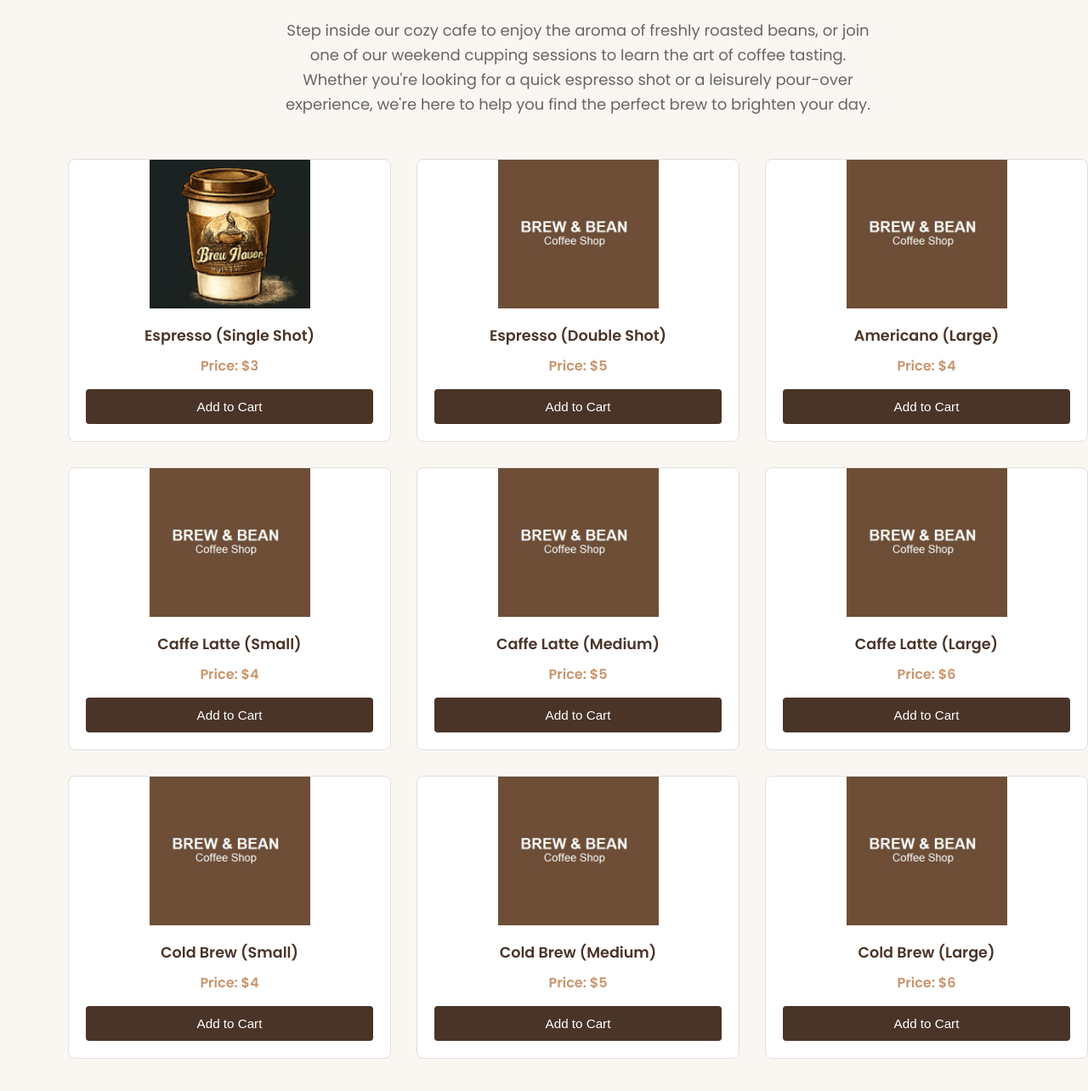
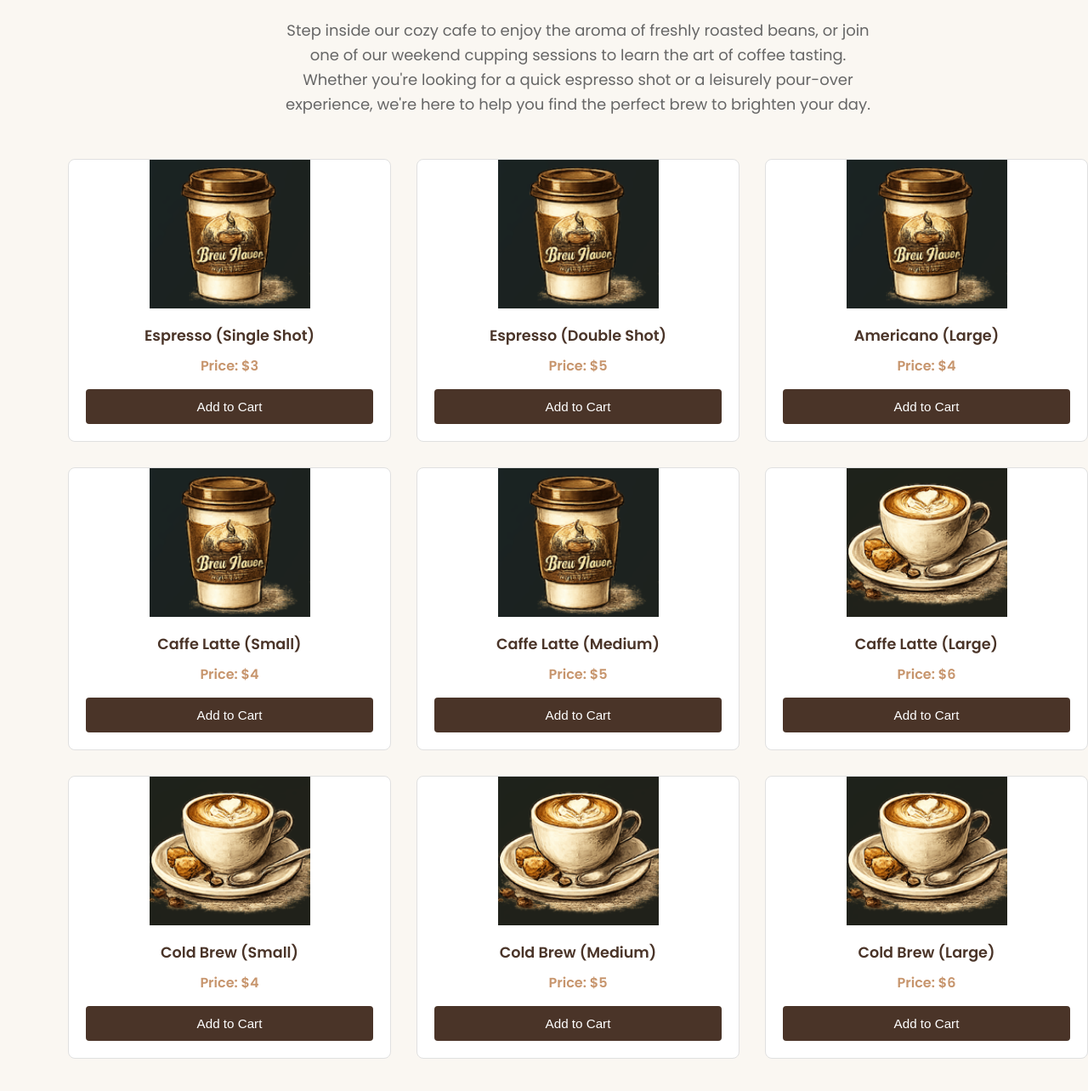
Before and after one commit to sebaasr0/minproSE, a plain HTML site: page index.html in a window 1280 px wide. Shown: the part 1062-2346 px from the top of the page at 85% size. Drawn offline with Linux system fonts and the light colour scheme.

Commit message:
any message

```diff
--- a/index.html
+++ b/index.html
@@ -79,7 +79,7 @@
           <button>Add to Cart</button>
         </div>
         <div class="card">
-          <img src="./assets/coffeebag.jpg" alt="espresso" />
+          <img src="./assets/Expresso.png" alt="espresso" />
           <h3 class="primary-font" style="font-size: 1.1rem">
             Espresso (Double Shot)
           </h3>
@@ -87,7 +87,7 @@
           <button>Add to Cart</button>
         </div>
         <div class="card">
-          <img src="./assets/coffeebag.jpg" alt="americano" />
+          <img src="./assets/Expresso.png" alt="americano" />
           <h3 class="primary-font" style="font-size: 1.1rem">
             Americano (Large)
           </h3>
@@ -95,7 +95,7 @@
           <button>Add to Cart</button>
         </div>
         <div class="card">
-          <img src="./assets/coffeebag.jpg" alt="latte" />
+          <img src="./assets/Expresso.png" alt="latte" />
           <h3 class="primary-font" style="font-size: 1.1rem">
             Caffe Latte (Small)
           </h3>
@@ -103,7 +103,7 @@
           <button>Add to Cart</button>
         </div>
         <div class="card">
-          <img src="./assets/coffeebag.jpg" alt="latte" />
+          <img src="./assets/Expresso.png" alt="latte" />
           <h3 class="primary-font" style="font-size: 1.1rem">
             Caffe Latte (Medium)
           </h3>
@@ -111,7 +111,7 @@
           <button>Add to Cart</button>
         </div>
         <div class="card">
-          <img src="./assets/coffeebag.jpg" alt="latte" />
+          <img src="./assets/CoffeeCupG.png" alt="latte" />
           <h3 class="primary-font" style="font-size: 1.1rem">
             Caffe Latte (Large)
           </h3>
@@ -119,7 +119,7 @@
           <button>Add to Cart</button>
         </div>
         <div class="card">
-          <img src="./assets/coffeebag.jpg" alt="coldbrew" />
+          <img src="./assets/CoffeeCupG.png" alt="coldbrew" />
           <h3 class="primary-font" style="font-size: 1.1rem">
             Cold Brew (Small)
           </h3>
@@ -127,7 +127,7 @@
           <button>Add to Cart</button>
         </div>
         <div class="card">
-          <img src="./assets/coffeebag.jpg" alt="coldbrew" />
+          <img src="./assets/CoffeeCupG.png" alt="coldbrew" />
           <h3 class="primary-font" style="font-size: 1.1rem">
             Cold Brew (Medium)
           </h3>
@@ -135,7 +135,7 @@
           <button>Add to Cart</button>
         </div>
         <div class="card">
-          <img src="./assets/coffeebag.jpg" alt="coldbrew" />
+          <img src="./assets/CoffeeCupG.png" alt="coldbrew" />
           <h3 class="primary-font" style="font-size: 1.1rem">Cold Brew (Large)</h3>
           <h4 class="primary-font" style="font-size: 1rem">Price: $6</h4>
           <button>Add to Cart</button>
```
Also changed, not shown: assets/CoffeeCupG.png (added).
